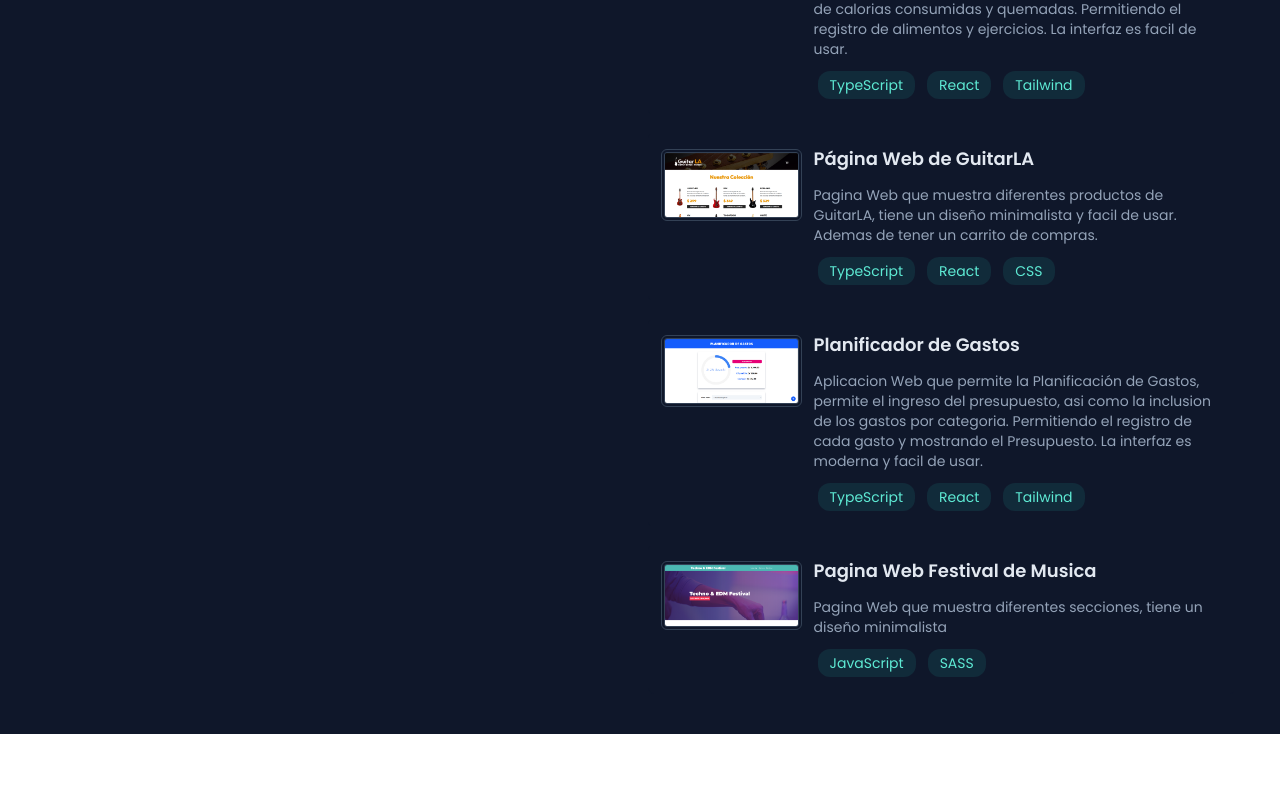
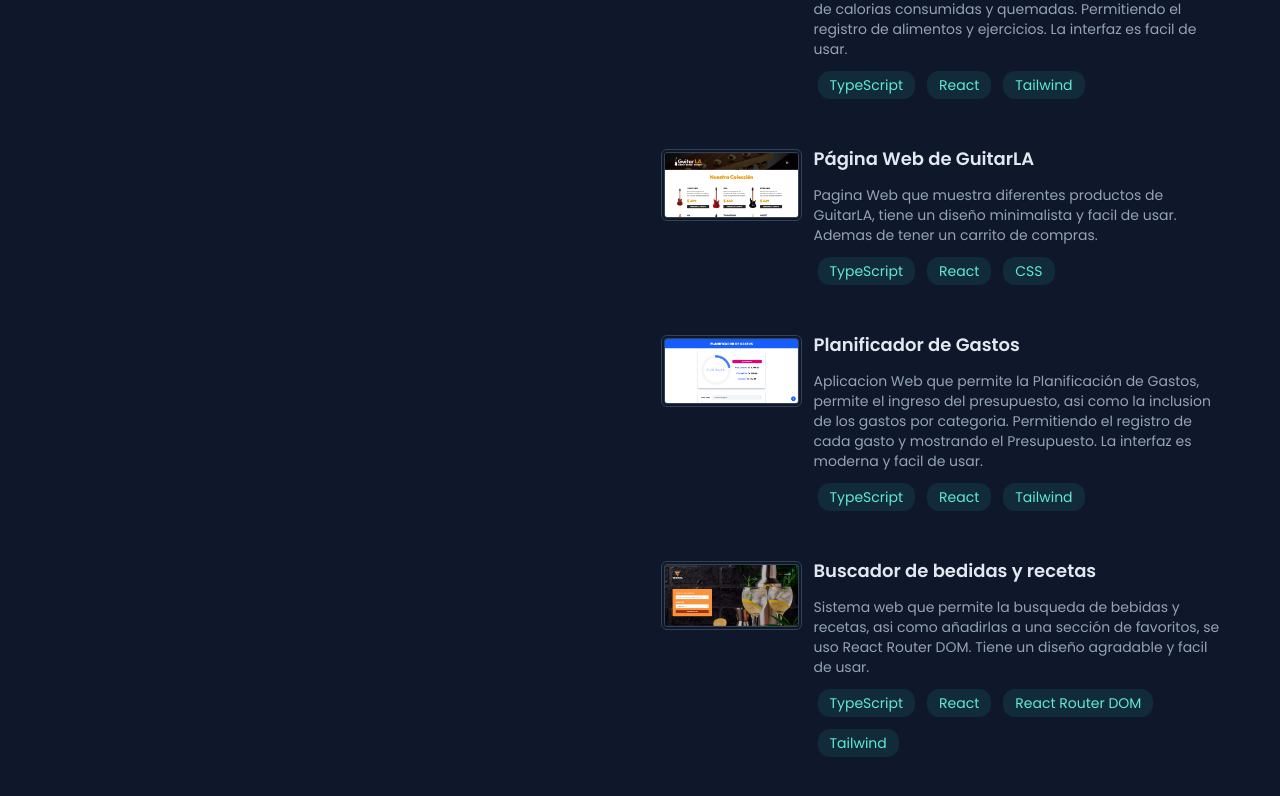
Before and after one commit to M4UR1CIO/Portafolio, a React (Vite) app: page / in a window 1280 px wide. Shown: the part 2028-2824 px from the top of the page. Before the commit the page ends 2762 px from the top, so only its background shows below. Built offline with nearby package versions, Linux system fonts and the light colour scheme.

Commit message:
Agregar trabajo 8

```diff
--- a/src/components/Modal.tsx
+++ b/src/components/Modal.tsx
@@ -117,7 +117,7 @@ export default function Modal({isOpen, setIsOpen} : ModalProps) {
 
                 <li className="group relative hover:bg-slate-600/35 border border-transparent hover:border-steal-800 rounded-lg hover:shadow-md hover:shadow-slate-700 transition-all duration-300 ease-in-out p- lg:hover:!opacity-100 lg:group-hover/list:opacity-50">
     <div className='bg-teal-400/20 text-center p-1 rounded-xl mt-2 mx-2'>
-        <h2 className='uppercase text-teal-300'>Sección de Instagram</h2>
+        <h2 className='uppercase text-teal-300'>Sección de Chat Bot</h2>
     </div>
     <div className='grid grid-cols-2 md:grid-cols-8 gap-x-4 items-center p-3'>
         <div className="col-span-1 md:col-span-2 order-2 md:order-1">
--- a/src/data/Proyectos.ts
+++ b/src/data/Proyectos.ts
@@ -50,10 +50,10 @@ export const proyectos : Proyectos[] = [
     {
         id: '6',
         name: 'proyecto6',
-        title: 'Pagina Web Festival de Musica',
-        content: 'Pagina Web que muestra diferentes secciones, tiene un diseño minimalista',
-        imagen: 'Festival-Musica',
-        link: 'https://luminous-jelly-998350.netlify.app/',
-        tecnologias: ['JavaScript', 'SASS'],
+        title: 'Buscador de bedidas y recetas',
+        content: 'Sistema web que permite la busqueda de bebidas y recetas, asi como añadirlas a una sección de favoritos, se uso React Router DOM. Tiene un diseño agradable y facil de usar.',
+        imagen: 'Buscador-Recetas',
+        link: 'https://buscador-react-router-dom.vercel.app/',
+        tecnologias: ['TypeScript', 'React', 'React Router DOM', 'Tailwind']
     }
 ]
```
Also changed, not shown: public/images/Buscador-Recetas.png (added).
